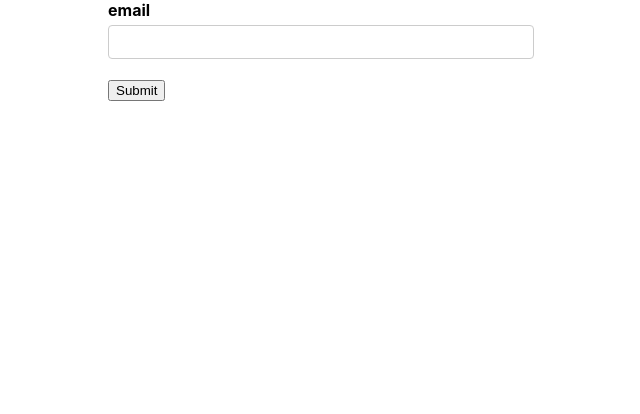
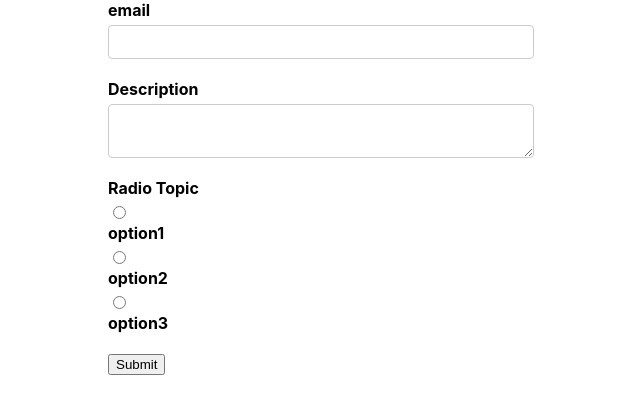
Before and after one commit to spawn57/learning-formik, a React (Create React App) app: page / in a window 1280 px wide. Shown: the top 414 px of the page, without its empty margins (319-959 px from the left). Built offline with nearby package versions, Linux system fonts and the light colour scheme.

Commit message:
added radiobutton and textarea component

```diff
--- a/src/components/FormikContainer.js
+++ b/src/components/FormikContainer.js
@@ -4,11 +4,20 @@ import FormikControl from './FormikControl';
 import * as Yup from 'yup';
 
 function FormikContainer() {
+    const radioOptions = [
+        { key: 'option1', value: 'Option 1' },
+        { key: 'option2', value: 'Option 2' },
+        { key: 'option3', value: 'Option 3' },
+    ]
     const initialValues = {
         email: '',
+        description: '',
+        radioOption: '',
     }
     const validationSchema = Yup.object({
-        email: Yup.string().required('Required')
+        email: Yup.string().required('Required'),
+        description: Yup.string().required('Required'),
+        radioOption: Yup.string().required('Required'),
     });
     const onSubmit = values => console.log('Form data', values);
 
@@ -21,6 +30,8 @@ function FormikContainer() {
             {
                 formik => <Form>
                     <FormikControl control='input' type='email' label='email' name='email' />
+                    <FormikControl control='textarea' type='textarea' label='Description' name='description' />
+                    <FormikControl control='radio' label='Radio Topic' name='radioOption' options={radioOptions} />
                     <button type='submit'>Submit</button>
                 </Form>
             }
--- a/src/components/FormikControl.js
+++ b/src/components/FormikControl.js
@@ -1,4 +1,6 @@
 import Input from './Input';
+import Textarea from './Textarea';
+import RadioButtons from './radiobuttons';
 
 function FormikControl(props) {
   const { control, ...rest } = props;
@@ -6,8 +8,10 @@ function FormikControl(props) {
     case "input":
       return <Input {...rest} />;
     case "textarea":
+      return <Textarea {...rest} />;
     case "select":
     case "radio":
+      return <RadioButtons {...rest} />;
     case "checkbox":
     case "date":
     default:
--- /dev/null
+++ b/src/components/Textarea.js
@@ -0,0 +1,16 @@
+import React from 'react';
+import { Field, ErrorMessage } from 'formik';
+import TextError from './TextError';
+
+function Textarea(props) {
+    const { label, name, ...rest } = props;
+    return (
+        <div className='form-control'>
+            <label htmlFor={name}>{label}</label>
+            <Field as='textarea' id={name} name={name} {...rest} />
+            <ErrorMessage name={name} component={TextError} />
+        </div>
+    );
+}
+
+export default Textarea
--- /dev/null
+++ b/src/components/radiobuttons.js
@@ -0,0 +1,35 @@
+import React from 'react';
+import { Field, ErrorMessage } from 'formik';
+import TextError from './TextError';
+
+function RadioButtons(props) {
+  const { label, name, options, ...rest } = props
+    return (
+    <div className='form-control'>
+        <label>{label}</label>
+        <Field name={name} {...rest}>
+            {
+                ({field}) => {
+                    return options.map(option => {
+                      return (
+                        <React.Fragment key={option.key}>
+                          <input
+                            type='radio'
+                            id={option.value}
+                            {...field}
+                            value={option.value}
+                            checked={field.value === option.value}
+                          />
+                          <label htmlFor={option.value}>{option.key}</label>
+                        </React.Fragment>
+                      )
+                    })
+                }
+            }
+        </Field>
+        <ErrorMessage name={name} component={TextError} />
+    </div>
+  )
+}
+
+export default RadioButtons;
```
